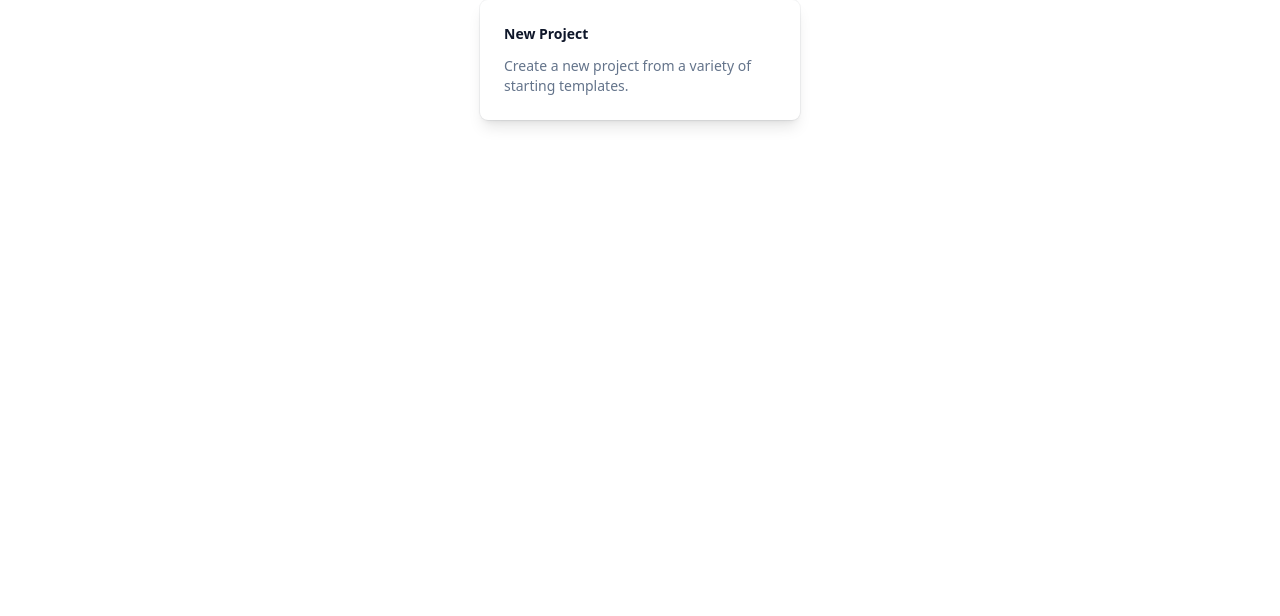
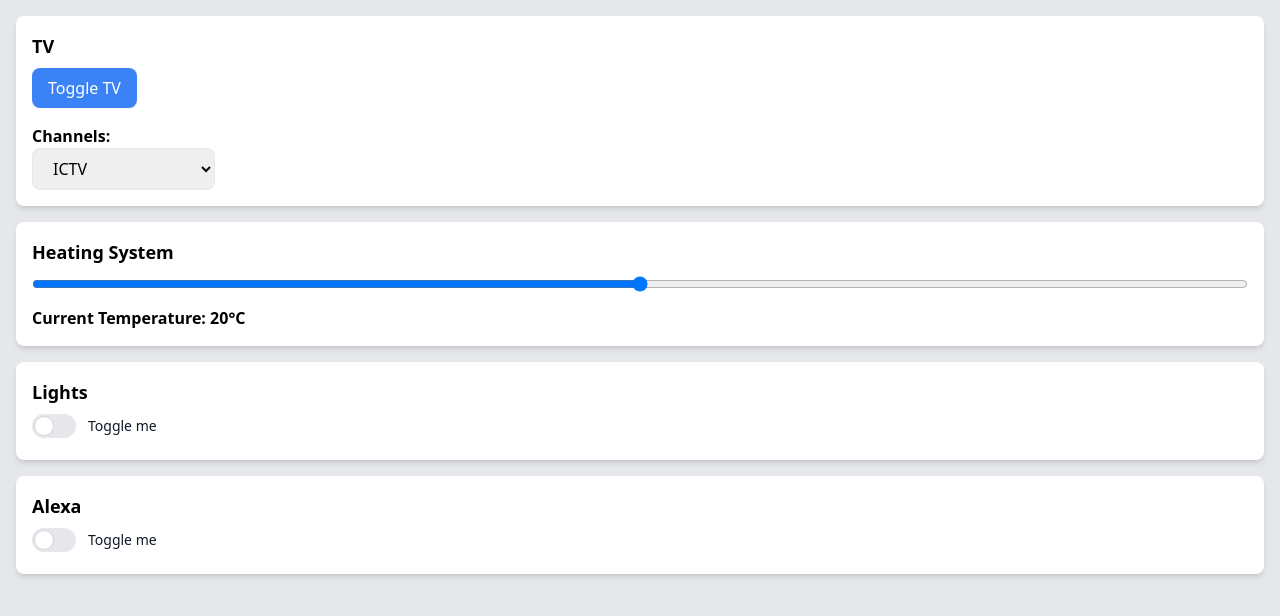
Before and after one commit to dophotography/smart-home-project, a website with bundled scripts: page index.html in a window 1280 px wide. Built offline with nearby package versions, Linux system fonts and the light colour scheme.

Commit message:
project base made

```diff
--- a/index.html
+++ b/index.html
@@ -1,22 +1,65 @@
 <!DOCTYPE html>
 <html lang="en">
+
 <head>
-    <meta charset="UTF-8">
-    <meta name="viewport" content="width=device-width, initial-scale=1.0">
-    <link rel="stylesheet" href="dist/output.css">
-    <title>Smart House Control Panel</title>
+  <meta charset="UTF-8">
+  <meta name="viewport" content="width=device-width, initial-scale=1.0">
+  <link rel="stylesheet" href="dist/output.css">
+  <title>Smart House Control Panel</title>
 </head>
-<body>
 
-    <div class="container mx-auto px-4">
-        <a href="#" class="group block max-w-xs mx-auto rounded-lg p-6 bg-white ring-1 ring-slate-900/5 shadow-lg space-y-3 hover:bg-sky-500 hover:ring-sky-500">
-            <div class="flex items-center space-x-3">
-                <h3 class="text-slate-900 group-hover:text-white text-sm font-semibold">New Project</h3>
-            </div>
-            <p class="text-slate-500 group-hover:text-white text-sm">Create a new project from a variety of starting templates.</p>
-        </a>
+<body class="bg-gray-200">
+
+  <div class="container mx-auto p-4">
+
+    <!-- TV -->
+    <div class="bg-white p-4 rounded-lg shadow-md mb-4">
+      <h2 class="text-lg font-semibold mb-2">TV</h2>
+      <div>
+        <button id="tv-toggle" class="bg-blue-500 text-white px-4 py-2 rounded-lg">Toggle TV</button>
+        <label class="block mt-4 font-semibold">Channels:</label>
+        <select id="tvChannels" class="border rounded-lg px-4 py-2">
+          <option value="Channel 1">ICTV</option>
+          <option value="Channel 2">1+1</option>
+          <option value="Channel 3">Discovery Chanel</option>
+        </select>
+      </div>
     </div>
 
-    <script src="dist/js/main.js"></script>
+    <!-- Heating System -->
+    <div class="bg-white p-4 rounded-lg shadow-md mb-4">
+      <h2 class="text-lg font-semibold mb-2">Heating System</h2>
+      <div>
+        <input id="heatingSlider" type="range" min="10" max="30" step="1" value="20" class="w-full" />
+        <p class="mt-2 font-semibold">Current Temperature: <span id="heating-temp">20°C</span></p>
+      </div>
+    </div>
+
+    <!-- Lights -->
+    <div class="bg-white p-4 rounded-lg shadow-md mb-4">
+      <h2 class="text-lg font-semibold mb-2">Lights</h2>
+      <div>
+        <label class="relative inline-flex items-center cursor-pointer">
+          <input id="lightsToggle" type="checkbox" value="" class="sr-only peer">
+          <div class="w-11 h-6 bg-gray-200 peer-focus:outline-none peer-focus:ring-4 peer-focus:ring-blue-300 dark:peer-focus:ring-blue-800 rounded-full peer dark:bg-gray-700 peer-checked:after:translate-x-full peer-checked:after:border-white after:content-[''] after:absolute after:top-[2px] after:left-[2px] after:bg-white after:border-gray-300 after:border after:rounded-full after:h-5 after:w-5 after:transition-all dark:border-gray-600 peer-checked:bg-blue-600"></div>
+          <span class="ml-3 text-sm font-medium text-gray-900 dark:text-gray-300">Toggle me</span>
+        </label>
+      </div>
+    </div>
+
+    <!-- Alexa -->
+    <div class="bg-white p-4 rounded-lg shadow-md mb-4">
+      <h2 class="text-lg font-semibold mb-2">Alexa</h2>
+      <div>
+        <label class="relative inline-flex items-center cursor-pointer">
+          <input id="alexaToggle" type="checkbox" value="" class="sr-only peer">
+          <div class="w-11 h-6 bg-gray-200 peer-focus:outline-none peer-focus:ring-4 peer-focus:ring-blue-300 dark:peer-focus:ring-blue-800 rounded-full peer dark:bg-gray-700 peer-checked:after:translate-x-full peer-checked:after:border-white after:content-[''] after:absolute after:top-[2px] after:left-[2px] after:bg-white after:border-gray-300 after:border after:rounded-full after:h-5 after:w-5 after:transition-all dark:border-gray-600 peer-checked:bg-blue-600"></div>
+          <span class="ml-3 text-sm font-medium text-gray-900 dark:text-gray-300">Toggle me</span>
+        </label>
+      </div>
+    </div>
+
+    <script type="module" src="dist/js/app.js"></script>
 </body>
+
 </html>
```
Also changed, not shown: dist/js/app.js (added), dist/js/main.js (deleted), dist/js/smart-elements.js (added), dist/output.css.
